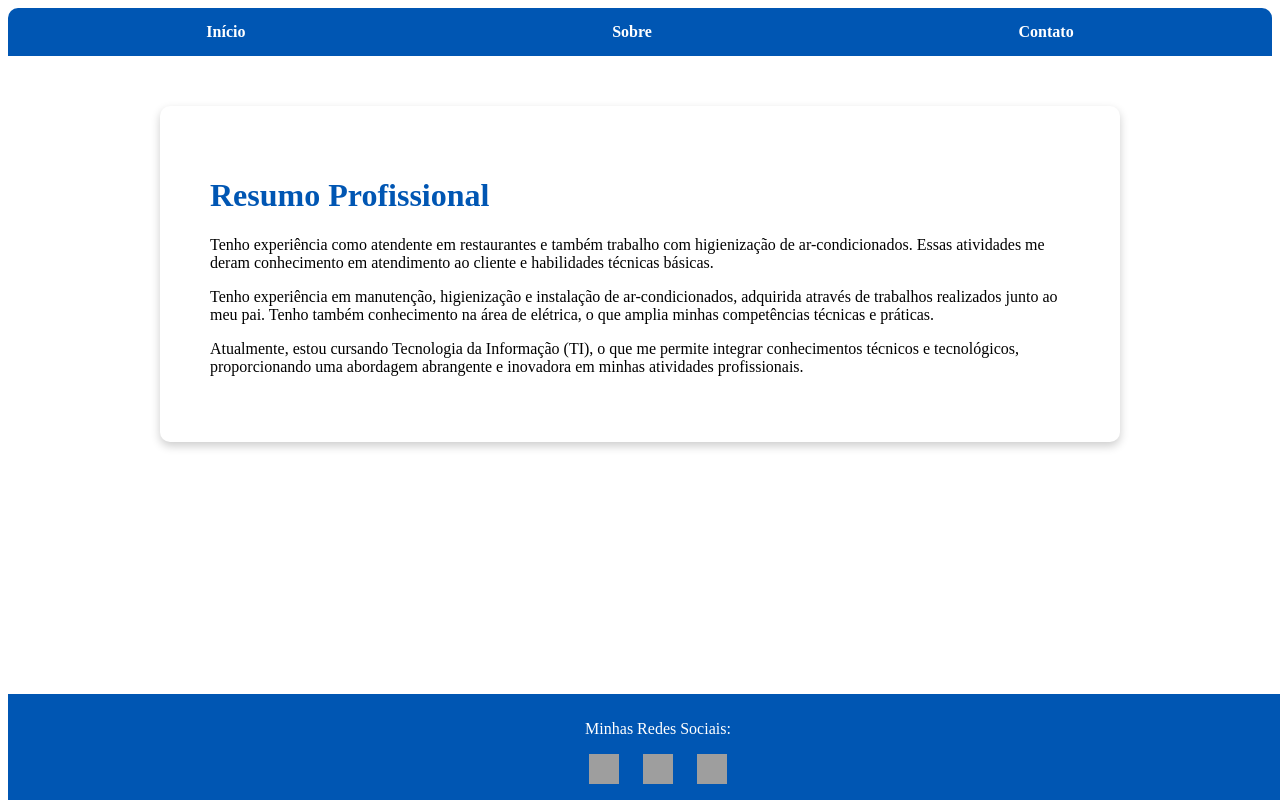
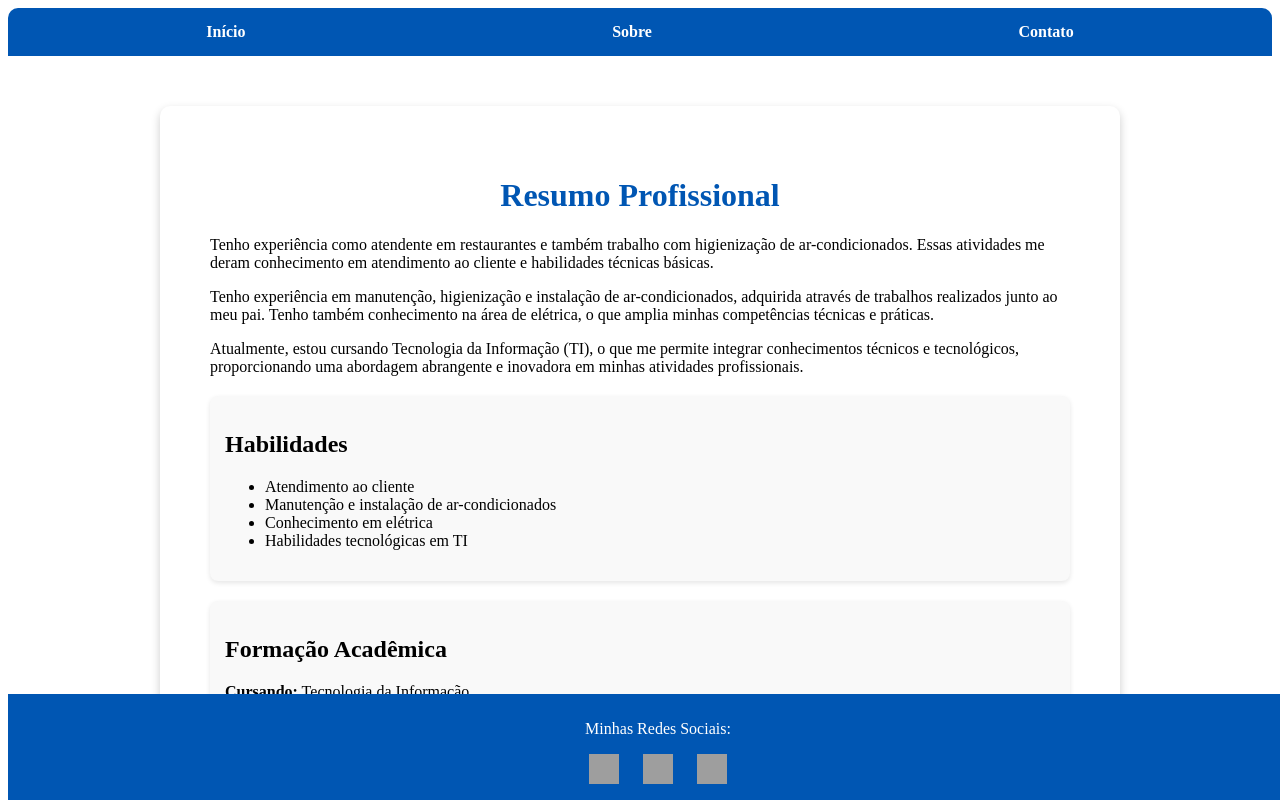
Before and after one commit to kauanegrao/kauanegrao.github.io, a SvelteKit app: page / in a window 1280 px wide. Both pictures are taken after a click on the link "Sobre". Shown: the top 800 px of the page. Built offline with nearby package versions, Linux system fonts and the light colour scheme; grey boxes are pictures that could not be loaded.

Commit message:
etyeetyetye

```diff
--- a/src/routes/+page.svelte
+++ b/src/routes/+page.svelte
@@ -5,7 +5,7 @@
 
 <style>
   body {
-    font-family: Arial, sans-serif;
+    font-family: 'Poppins', sans-serif;
     margin: 0;
     padding: 0;
     background-color: #eef2f3;
@@ -18,6 +18,7 @@
     background: white;
     border-radius: 10px;
     box-shadow: 0 4px 10px rgba(0, 0, 0, 0.2);
+    text-align: center;
   }
   nav {
     display: flex;
@@ -39,9 +40,18 @@
   }
   .content {
     padding: 20px;
+    text-align: left;
   }
   h1 {
     color: #0056b3;
+    text-align: center;
+  }
+  .skills, .education, .projects {
+    margin-top: 20px;
+    padding: 15px;
+    background: #f9f9f9;
+    border-radius: 8px;
+    box-shadow: 0 2px 5px rgba(0, 0, 0, 0.1);
   }
   footer {
     background: #0056b3;
@@ -88,6 +98,23 @@
       <p>Tenho experiência como atendente em restaurantes e também trabalho com higienização de ar-condicionados. Essas atividades me deram conhecimento em atendimento ao cliente e habilidades técnicas básicas.</p>
       <p>Tenho experiência em manutenção, higienização e instalação de ar-condicionados, adquirida através de trabalhos realizados junto ao meu pai. Tenho também conhecimento na área de elétrica, o que amplia minhas competências técnicas e práticas.</p>
       <p>Atualmente, estou cursando Tecnologia da Informação (TI), o que me permite integrar conhecimentos técnicos e tecnológicos, proporcionando uma abordagem abrangente e inovadora em minhas atividades profissionais.</p>
+      <div class="skills">
+        <h2>Habilidades</h2>
+        <ul>
+          <li>Atendimento ao cliente</li>
+          <li>Manutenção e instalação de ar-condicionados</li>
+          <li>Conhecimento em elétrica</li>
+          <li>Habilidades tecnológicas em TI</li>
+        </ul>
+      </div>
+      <div class="education">
+        <h2>Formação Acadêmica</h2>
+        <p><strong>Cursando:</strong> Tecnologia da Informação</p>
+      </div>
+      <div class="projects">
+        <h2>Projetos</h2>
+        <p>Desenvolvimento de um site pessoal utilizando Svelte.</p>
+      </div>
     </div>
   {:else if currentPage === 'contato'}
     <div class="content">
```
